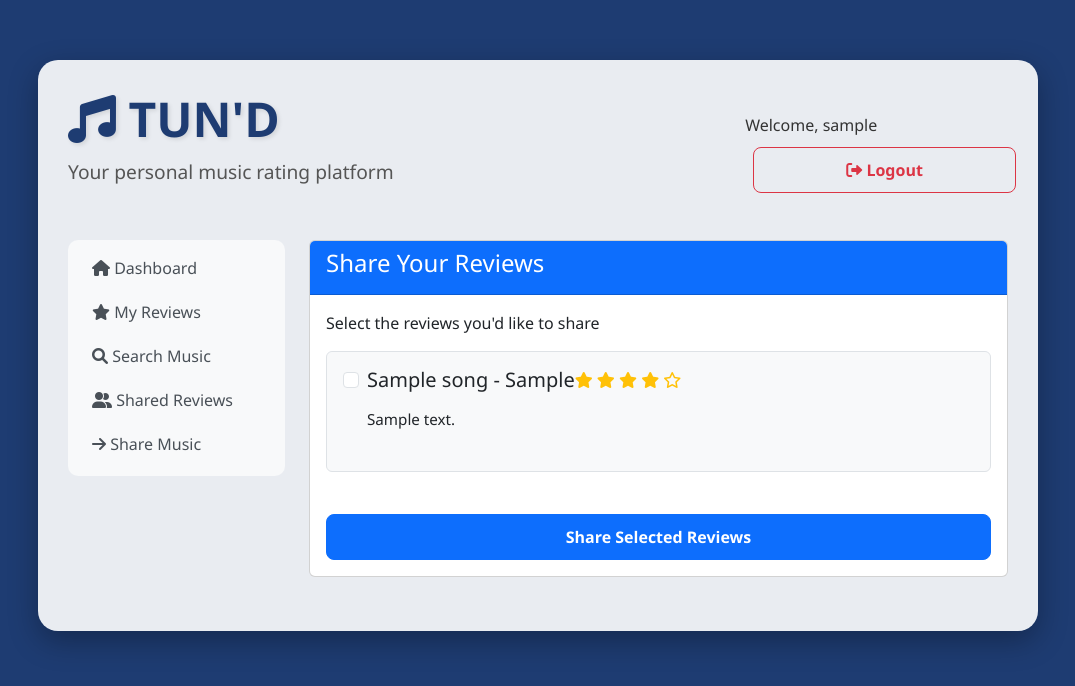
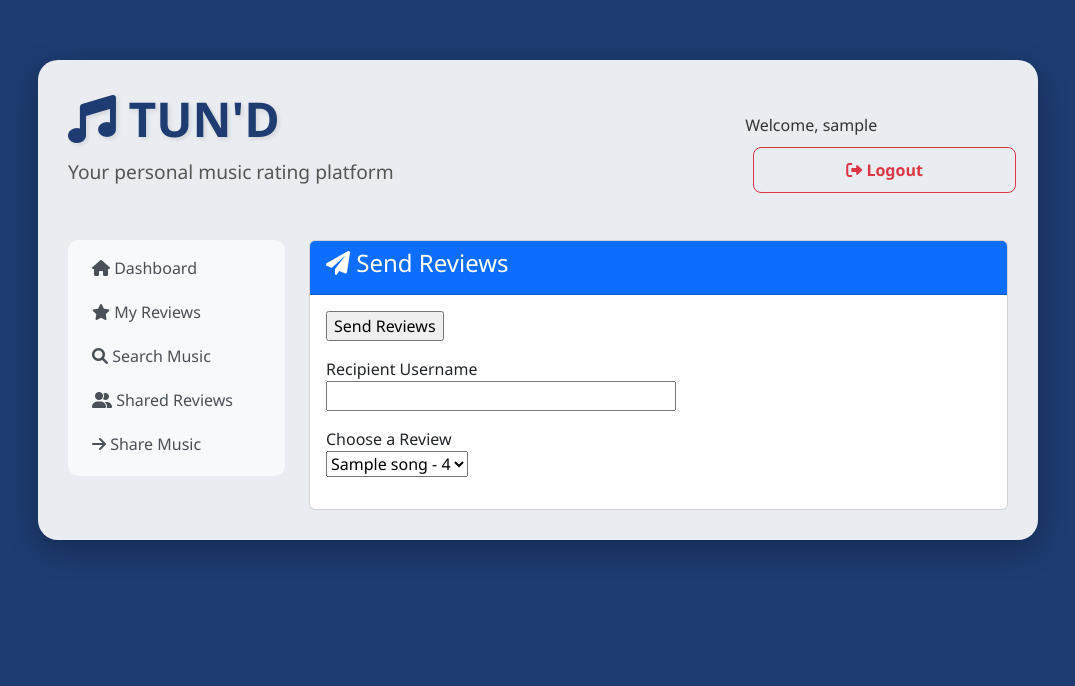
Before and after one commit to gaboogai/AgileWebDev, a Flask app: page /share in a window 1280 px wide. Shown: the top 686 px of the page, without its empty margins (102-1177 px from the left). Run offline with Flask 3, Linux system fonts and the light colour scheme; a user stored in the database is signed in; tables that the repository leaves empty hold one stand-in row (values such as "Sample post"); parts of the project's set-up code (start-up, migrations or seed data) failed here and were passed over.

Commit message:
WTF forms used for sharing reviews securely

```diff
--- /dev/null
+++ b/app/forms.py
@@ -0,0 +1,10 @@
+from flask_wtf import FlaskForm
+from wtforms import StringField, SubmitField, SelectField, HiddenField
+from wtforms.validators import DataRequired, ValidationError
+from app.models import User
+
+class ReviewSendForm(FlaskForm):
+    """Form for sending reviews to a recipient"""
+    recipient_username = StringField('Recipient Username', validators=[DataRequired(message="Please enter a recipient username.")])
+    review = SelectField('Choose a Review', choices = [])
+    submit = SubmitField('Send Reviews')
--- a/app/routes.py
+++ b/app/routes.py
@@ -5,6 +5,7 @@ from app.models import User, Song, Review, ReviewShares
 from werkzeug.security import generate_password_hash, check_password_hash
 from flask_login import login_user, logout_user, login_required, current_user
 from flask_wtf import FlaskForm
+from app.forms import ReviewSendForm
 
 @app.route('/')
 @app.route('/index')
@@ -138,6 +139,7 @@ def add_song():
 def review(song_id):
 
     song = Song.query.get_or_404(song_id)
+    existing_review = None
 
     if request.method == 'POST':
         rating = int(request.form['rating'])
@@ -164,84 +166,6 @@ def review(song_id):
 
     return render_template('review.html', title=f"Review - {song.title}", song=song, existing_review=existing_review)
 
-@app.route('/share')
-@login_required
-def share_review():
-
-    username = current_user.get_id()
-    user = User.query.filter_by(username=username).first()
-
-    # Get recent reviews
-    reviews = Review.query.filter_by(username=username).order_by(Review.id.desc()).all()
-
-
-    return render_template("share.html", title="Share",
-                           user=user,
-                           reviews=reviews,)
-
-
-@app.route('/prepare-share', methods=['POST'])
-@login_required
-def prepare_share():
-
-    # Get selected review IDs from form
-    selected_review_ids = request.form.getlist('selected_reviews')
-
-    if not selected_review_ids:
-        flash('Please select at least one review to share.')
-        return redirect(url_for('share_review'))
-
-    # Get full review objects for the selected IDs
-    reviews = []
-    for review_id in selected_review_ids:
-        review = Review.query.get(int(review_id))
-        if review and review.username == current_user.get_id():
-            reviews.append(review)
-
-    if not reviews:
-        flash('No valid reviews were selected.')
-        return redirect(url_for('share_review'))
-
-    return render_template('send.html',
-                           title="Send Reviews",
-                           selected_reviews=selected_review_ids,
-                           reviews=reviews,
-                           form=FlaskForm())
-
-@app.route('/share-reviews', methods=['POST'])
-@login_required
-def share_reviews():
-    review_ids = request.form.getlist('review_ids')
-    recipient_username = request.form.get('recipient_username')
-
-    form = FlaskForm()
-    if not form.validate_on_submit():
-        flash('Invalid form submission. Please try again.')
-        return redirect(url_for('share_review'))
-
-    if not review_ids or not recipient_username:
-        flash('Missing information. Please try again.')
-        return redirect(url_for('share_review'))
-
-    recipient = User.query.filter_by(username=recipient_username).first()
-    if not recipient:
-        flash(f'User "{recipient_username}" does not exist.')
-        return redirect(url_for('prepare_share'))
-
-    for review_id in review_ids:
-        review = Review.query.get(int(review_id))
-        if review and review.username == current_user.get_id():
-            existing_share = ReviewShares.query.filter_by(review_id=review.id, username=recipient_username).first()
-
-            if not existing_share:
-                new_share = ReviewShares(review_id=review.id, username=recipient_username)
-                db.session.add(new_share)
-
-    db.session.commit()
-    flash('Reviews shared successfully!')
-    return redirect(url_for('share_review'))
-
-
 @app.route('/shared-reviews')
 @login_required
 def shared_reviews():
@@ -257,3 +181,29 @@ def shared_reviews():
     return render_template('shared_reviews.html',
                            title="Reviews Shared With Me",
                            shared_reviews=shared_reviews)
+
+
+@app.route('/share', methods=['GET', 'POST'])
+@login_required
+def share():
+    username = current_user.get_id()
+    user = User.query.filter_by(username=username).first()
+
+    reviews = Review.query.filter_by(username=username).order_by(Review.id.desc()).all()
+
+    form = ReviewSendForm()
+    form.review.choices = [(review.id, f"{review.song.title} - {review.rating}") for review in reviews]
+
+    if form.validate_on_submit():
+        print(form.review.data)
+        print(form.recipient_username.data)
+        new_share = ReviewShares(review_id=form.review.data, username=form.recipient_username.data)
+        db.session.add(new_share)
+        db.session.commit()
+        flash('Review shared successfully!')
+        return redirect(url_for('share'))
+
+    return render_template("share.html", title="Share",
+                           user=user,
+                           reviews=reviews,
+                           form=form)
--- a/app/templates/share.html
+++ b/app/templates/share.html
@@ -1,47 +1,19 @@
 {% extends "base.html" %}
 {% block content %}
 
-<div class="card mb-4"> <div class="card-header bg-primary text-white"> <h4> Share Your Reviews</h4> </div> <div class="card-body"> <p>Select the reviews you'd like to share</p>
-<form action="{{ url_for('prepare_share') }}" method="POST">
-  {% if reviews %}
-  <div class="recent-activity">
-    <div class="activity-feed">
-      {% for review in reviews %}
-      <div class="review-item p-3 mb-3 border rounded">
-        <div class="form-check mb-2">
-          <input class="form-check-input" type="checkbox" name="selected_reviews" value="{{ review.id }}" id="review{{ review.id }}">
-          <label class="form-check-label" for="review{{ review.id }}">
-            <div class="d-flex justify-content-between">
-              <h5>{{ review.song.title }} - {{ review.song.artist }}</h5>
-              <div class="rating">
-                {% for i in range(review.rating) %}
-                  <i class="fas fa-star text-warning"></i>
-                {% endfor %}
-                {% for i in range(5 - review.rating) %}
-                  <i class="far fa-star text-warning"></i>
-                {% endfor %}
-              </div>
-            </div>
-            {% if review.comment %}
-              <p class="review-text">{{ review.comment }}</p>
-            {% else %}
-              <p class="text-muted"><em>No comment provided</em></p>
-            {% endif %}
-          </label>
-        </div>
-      </div>
-      {% endfor %}
-    </div>
-    <div class="d-grid gap-2 d-md-flex justify-content-md-end mt-3">
-      <button type="submit" class="btn btn-primary">
-        Share Selected Reviews
-      </button>
-    </div>
-  </div>
-  {% else %}
-  <div class="alert alert-info">
-    You haven't added any reviews yet. Search for music to start reviewing!
-  </div>
-  {% endif %}
+<div class="card"> <div class="card-header bg-primary text-white"> <h4><i class="fas fa-paper-plane"></i> Send Reviews</h4> </div> <div class="card-body">
+<form action="" method="POST">
+  {{ form.hidden_tag() }}
+  <p>
+      {{ form.submit() }}
+  </p>
+  <p>
+    {{ form.recipient_username.label }} <br>
+    {{ form.recipient_username(size=32) }}<br>
+  </p>
+  <p>
+      {{ form.review.label }}<br>
+      {{ form.review() }}
+  </p>
 </form>
-</div> </div> {% endblock %}
+{% endblock %}
```
